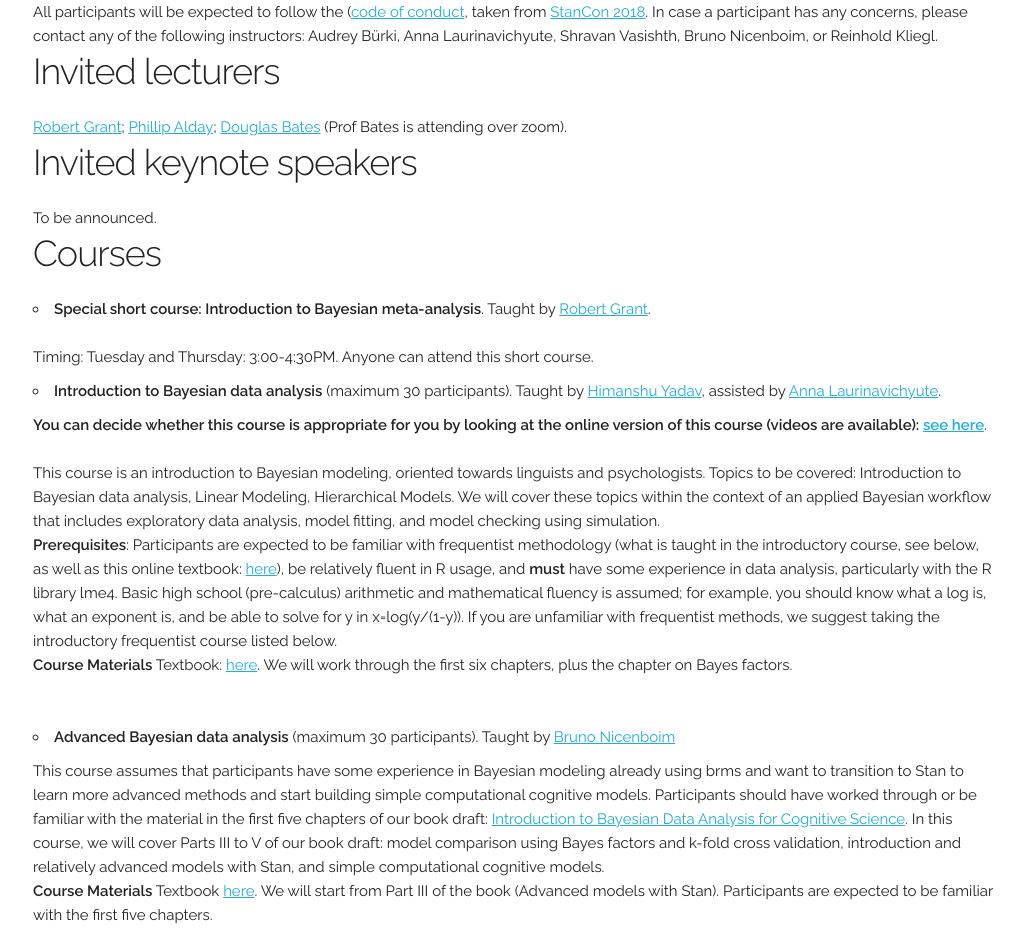
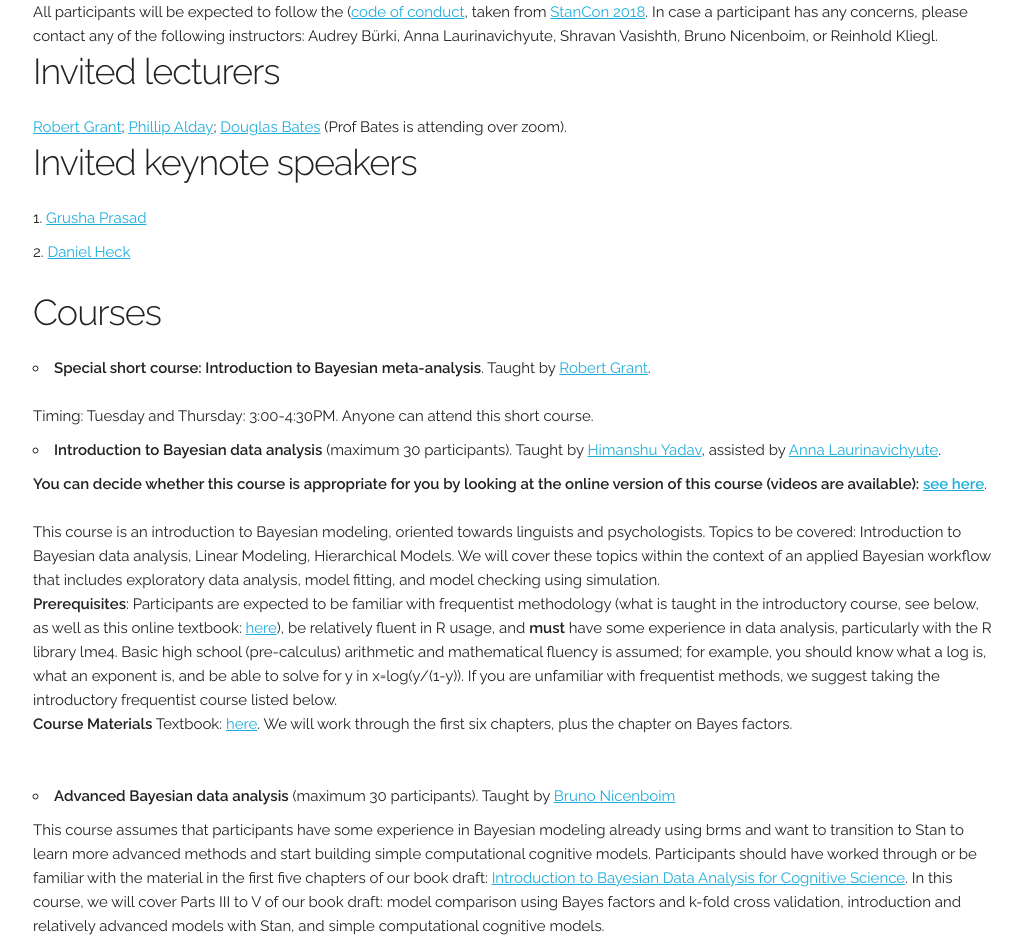
Before and after one commit to vasishth/smlp2023, a plain HTML site: page index.html in a window 1280 px wide. Shown: the part 788-1727 px from the top of the page, without its empty margins (127-1151 px from the left). Drawn offline with Linux system fonts and the light colour scheme.

Commit message:
added keynotes

```diff
--- a/index.html
+++ b/index.html
@@ -88,7 +88,11 @@ All participants will be expected to follow the (<a href="http://mc-stan.org/eve
 <div>
      <h3>Invited keynote speakers</h3>
 
-To be announced.
+<ol>
+<li><a href="https://grushaprasad.github.io/">Grusha Prasad</a></li>
+<li><a href="https://www.dwheck.de/">Daniel Heck</a></li>
+
+</ol>
 </div>
 
      <h3>Courses</h3>
```
